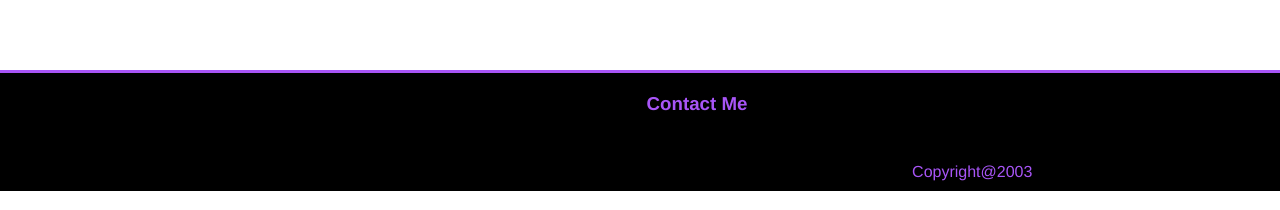
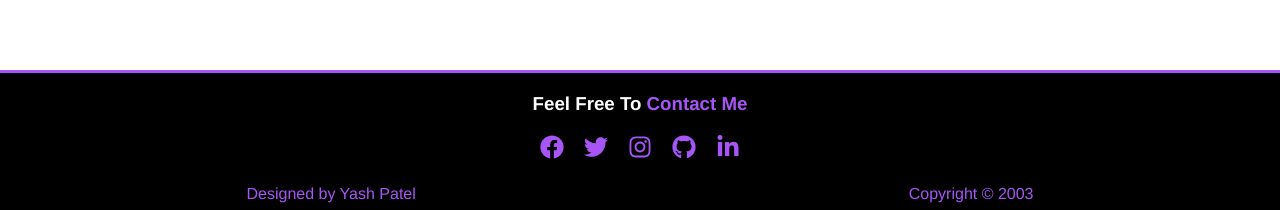
Before and after one commit to IT-YASH/Final-Portfolio, a React (Create React App) app: page /contact in a window 1280 px wide. Shown: the part 861-1071 px from the top of the page. Built offline with nearby package versions, Linux system fonts and the light colour scheme; the HTML template or start-up script is replaced by a standard one.

Commit message:
updated the code

```diff
--- a/src/Css/Footer.css
+++ b/src/Css/Footer.css
@@ -1,5 +1,15 @@
+@keyframes shine {
+  0% {
+    text-shadow: 0 0 5px #fff, 0 0 10px #fff, 0 0 15px #fff, 0 0 20px #a855f7, 0 0 30px #a855f7, 0 0 40px #a855f7, 0 0 50px #a855f7, 0 0 75px #a855f7;
+  }
+  100% {
+    text-shadow: 0 0 10px #fff, 0 0 20px #fff, 0 0 30px #fff, 0 0 40px #a855f7, 0 0 50px #a855f7, 0 0 75px #a855f7, 0 0 100px #a855f7, 0 0 125px #a855f7;
+  }
+}
+
 .footer {
   background-color: black;
+  color: white;
 }
 
 .footercentered-text {
@@ -17,19 +27,21 @@
   color: #a855f7;
   font-size: 24px;
   margin: 0 10px;
-    transition: color 0.3s ease;
+  transition: color 0.3s ease, text-shadow 0.3s ease;
 }
 
 .social-icons a:hover {
-    color: #663399;
+  color: #ffffff;
+  animation: shine 1s infinite;
 }
 
 .footerlast {
   display: flex;
   padding-bottom: 10px;
   justify-content: space-around;
+  margin-top: 20px;
 }
 
-  .Copyright {
+.designby, .Copyright {
   color: #a855f7;
 }
--- a/src/Css/Navbar.css
+++ b/src/Css/Navbar.css
@@ -1,5 +1,3 @@
-/* Navbar.css */
-
 body {
   font-family: 'Helvetica Neue', Arial, sans-serif;
   margin: 0;
--- a/src/components/Contact.js
+++ b/src/components/Contact.js
@@ -1,7 +1,7 @@
 import React, { useRef } from "react";
 import emailjs from "emailjs-com";
 import "../Css/Contact.css";
-import profileImage from "../images/profile.png"; // Replace with your actual profile image path
+import profileImage from "../images/css.png"; // Replace with your actual profile image path
 
 const Contact = () => {
     const form = useRef();
--- a/src/components/Footer.js
+++ b/src/components/Footer.js
@@ -1,6 +1,13 @@
 import React from "react";
 import "../App.css";
 import "../Css/Footer.css";
+import {
+  FaFacebook,
+  FaTwitter,
+  FaInstagram,
+  FaGithub,
+  FaLinkedinIn,
+} from "react-icons/fa";
 
 function Footer() {
   return (
@@ -9,19 +16,45 @@ function Footer() {
         Feel Free To <span className="introcolor">Contact Me</span>
       </h3>
       <div className="social-icons">
-        <a href="/">
-          <i className="fa-brands fa-facebook"></i>
+        <a
+          href="https://www.facebook.com"
+          target="_blank"
+          rel="noopener noreferrer"
+        >
+          <FaFacebook />
         </a>
-        <a href="/">
-          <i className="fab fa-twitter"></i>
+        <a
+          href="https://www.twitter.com"
+          target="_blank"
+          rel="noopener noreferrer"
+        >
+          <FaTwitter />
         </a>
-        <a href="/">
-          <i className="fab fa-instagram"></i>
+        <a
+          href="https://www.instagram.com"
+          target="_blank"
+          rel="noopener noreferrer"
+        >
+          <FaInstagram />
+        </a>
+        <a
+          href="https://www.instagram.com"
+          target="_blank"
+          rel="noopener noreferrer"
+        >
+          <FaGithub />
+        </a>
+        <a
+          href="https://www.instagram.com"
+          target="_blank"
+          rel="noopener noreferrer"
+        >
+          <FaLinkedinIn />
         </a>
       </div>
       <div className="footerlast">
         <div className="designby">Designed by Yash Patel</div>
-        <div className="Copyright">Copyright@2003</div>
+        <div className="Copyright">Copyright © 2003</div>
       </div>
     </footer>
   );
--- a/src/components/Home.js
+++ b/src/components/Home.js
@@ -1,7 +1,6 @@
-import React, { useEffect } from "react";
+import React, { useEffect, useState } from "react";
 import { FaExternalLinkAlt } from "react-icons/fa";
-// import "../App.css";
-import "../Css/Home.css"
+import "../Css/Home.css";
 import htmlLogo from "../images/html.png";
 import cssLogo from "../images/css.png";
 import jsLogo from "../images/js.png";
@@ -13,17 +12,28 @@ import mongologo from "../images/mongo.png";
 import images from "../images/img.png";
 
 function Home() {
+  const [animatedText, setAnimatedText] = useState("");
+
   useEffect(() => {
-    const thirdSection = document.querySelector(".thirdsection");
-    for (let i = 0; i < 20; i++) {
-      const meteor = document.createElement("div");
-      meteor.classList.add("meteor");
-      meteor.style.top = `${Math.random() * 100}vh`;
-      meteor.style.left = `${Math.random() * 100}vw`;
-      meteor.style.animationDelay = `${Math.random() * 5}s`;
-      meteor.style.animationDuration = `${Math.random() * 3 + 2}s`;
-      thirdSection.appendChild(meteor);
-    }
+    const textElements = document.querySelectorAll(".animated-text");
+
+    textElements.forEach(element => {
+      const words = element.textContent.split(" ");
+      let currentWordIndex = 0;
+
+      function showNextWord() {
+        if (currentWordIndex >= words.length) {
+          currentWordIndex = 0;
+        }
+
+        setAnimatedText(words[currentWordIndex]);
+        currentWordIndex++;
+
+        setTimeout(showNextWord, 1000); // Adjust speed here (1000 = 1 second)
+      }
+
+      showNextWord();
+    });
   }, []);
 
   return (
@@ -48,7 +58,8 @@ function Home() {
       <section className="secondsection">
         <div className="secondleftsection">
           <p>
-            Hi there! I'm Yash Patel, a third-year IT student with a passion for{" "}
+            Hi there! I'm Yash Patel, a third-year IT student with a passion
+            for{" "}
             <span className="paragraph">
               full-stack development, UI/UX design, and data analysis.
             </span>{" "}
@@ -61,7 +72,9 @@ function Home() {
           </p>
           <button className="visitsitelink">
             <a href="https://drive.google.com/file/d/15iSkhA1iLcObvNfeFXXCoE_cetLnU2vX/view">
-              <b>Download & View CV <FaExternalLinkAlt/></b>
+              <b>
+                Download & View CV <FaExternalLinkAlt />
+              </b>
             </a>
           </button>
         </div>
@@ -79,49 +92,49 @@ function Home() {
           <div className="card">
             <div className="card-content">
               <img src={htmlLogo} alt="HTML" />
-              <p>HTML</p>
+              <p className="animated-text">{animatedText}</p>
             </div>
           </div>
           <div className="card">
             <div className="card-content">
               <img src={cssLogo} alt="CSS" />
-              <p>CSS</p>
+              <p className="animated-text">{animatedText}</p>
             </div>
           </div>
           <div className="card">
             <div className="card-content">
               <img src={jsLogo} alt="JavaScript" />
-              <p>JavaScript</p>
+              <p className="animated-text">{animatedText}</p>
             </div>
           </div>
           <div className="card">
             <div className="card-content">
               <img src={reactLogo} alt="React" />
-              <p>React</p>
+              <p className="animated-text">{animatedText}</p>
             </div>
           </div>
           <div className="card">
             <div className="card-content">
               <img src={mongologo} alt="MongoDB" />
-              <p>MongoDB</p>
+              <p className="animated-text">{animatedText}</p>
             </div>
           </div>
           <div className="card">
             <div className="card-content">
               <img src={nodelogo} alt="Node.js" />
-              <p>Node.js</p>
+              <p className="animated-text">{animatedText}</p>
             </div>
           </div>
           <div className="card">
             <div className="card-content">
               <img src={pythonlogo} alt="Python" />
-              <p>Python</p>
+              <p className="animated-text">{animatedText}</p>
             </div>
           </div>
           <div className="card">
             <div className="card-content">
               <img src={gitlogo} alt="Git" />
-              <p>Git</p>
+              <p className="animated-text">{animatedText}</p>
             </div>
           </div>
         </div>
--- a/src/components/Navbar.js
+++ b/src/components/Navbar.js
@@ -1,7 +1,7 @@
 import React, { useState, useEffect } from "react";
 import { NavLink } from "react-router-dom";
 import "../Css/Navbar.css";
-import { FaHome, FaInfoCircle, FaProjectDiagram, FaBriefcase, FaEnvelope } from "react-icons/fa";
+import { FaHome, FaUserAlt, FaProjectDiagram, FaBriefcase, FaEnvelope } from "react-icons/fa";
 
 function Navbar() {
   const [isScrolled, setIsScrolled] = useState(false);
@@ -45,7 +45,7 @@ function Navbar() {
             </li>
             <li>
               <NavLink to="/about" className={({ isActive }) => (isActive ? "active" : "")}>
-                <FaInfoCircle className="nav-icon" />
+                <FaUserAlt className="nav-icon" />
                 About
               </NavLink>
             </li>
```
Lines whose indentation alone changed are shown as unchanged.
